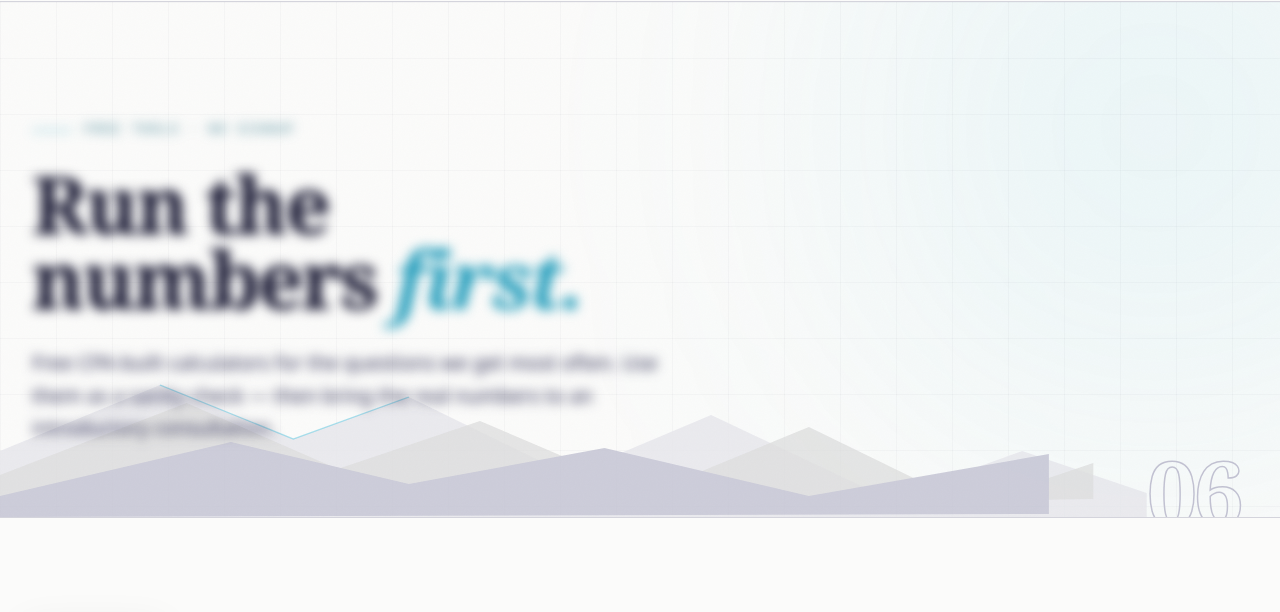
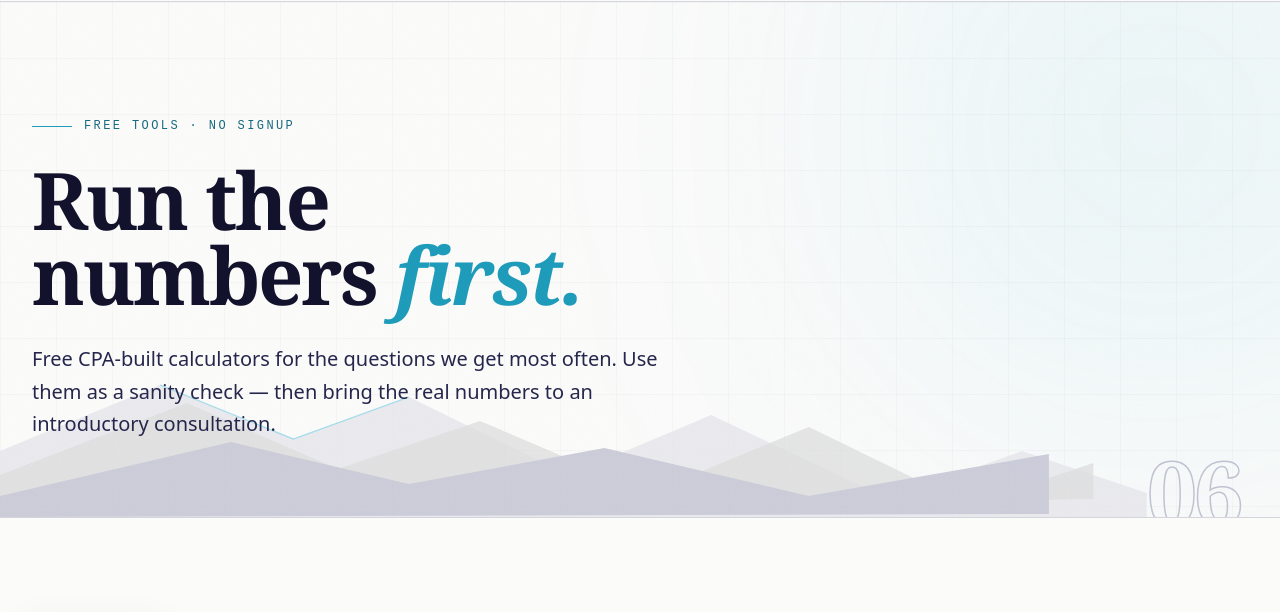
Before and after one commit to danyagorenko113/alpinemar, an Astro site: page /tools in a window 1280 px wide. Shown: the part 120-732 px from the top of the page. Built offline with nearby package versions, Linux system fonts and the light colour scheme; Astro itself is replaced by a stand-in of ours.

Commit message:
fix: drop blur filter from reveal animation
The data-reveal / data-speed="slow" animation was applying filter: blur(6px)
to hero content for ~1.1 s before the IntersectionObserver fired the
.is-visible class. On the blog index (and other hero-heavy pages) the
result read as a permanently blurred hero on first paint.

Remove the blur layer entirely; keep the translateY + opacity transition
and shorten slow from 1.1s to 0.9s. The motion is still distinctly slower
than the default reveal but never makes text unreadable.

```diff
--- a/src/styles/global.css
+++ b/src/styles/global.css
@@ -359,18 +359,15 @@
     html.js [data-reveal] {
       opacity: 0;
       transform: translateY(24px);
-      filter: blur(2px);
       transition:
-        opacity 0.7s cubic-bezier(0.16, 1, 0.3, 1),
-        transform 0.7s cubic-bezier(0.16, 1, 0.3, 1),
-        filter 0.7s cubic-bezier(0.16, 1, 0.3, 1);
+        opacity 0.6s cubic-bezier(0.16, 1, 0.3, 1),
+        transform 0.6s cubic-bezier(0.16, 1, 0.3, 1);
     }
-    html.js [data-reveal].is-visible { opacity: 1; transform: none; filter: none; }
+    html.js [data-reveal].is-visible { opacity: 1; transform: none; }
 
     /* Faster reveal for small / quick elements (chips, tags, eyebrows) */
     html.js [data-reveal][data-speed="fast"] {
       transform: translateY(14px);
-      filter: none;
       transition:
         opacity 0.4s cubic-bezier(0.22, 1, 0.36, 1),
         transform 0.4s cubic-bezier(0.22, 1, 0.36, 1);
@@ -378,12 +375,10 @@
 
     /* Slower, more dramatic reveal for hero / signature moments */
     html.js [data-reveal][data-speed="slow"] {
-      transform: translateY(40px);
-      filter: blur(6px);
+      transform: translateY(36px);
       transition:
-        opacity 1.1s cubic-bezier(0.16, 1, 0.3, 1),
-        transform 1.1s cubic-bezier(0.16, 1, 0.3, 1),
-        filter 1.1s cubic-bezier(0.16, 1, 0.3, 1);
+        opacity 0.9s cubic-bezier(0.16, 1, 0.3, 1),
+        transform 0.9s cubic-bezier(0.16, 1, 0.3, 1);
     }
 
     /* Side-entry reveal — for left-aside pulls */
```
